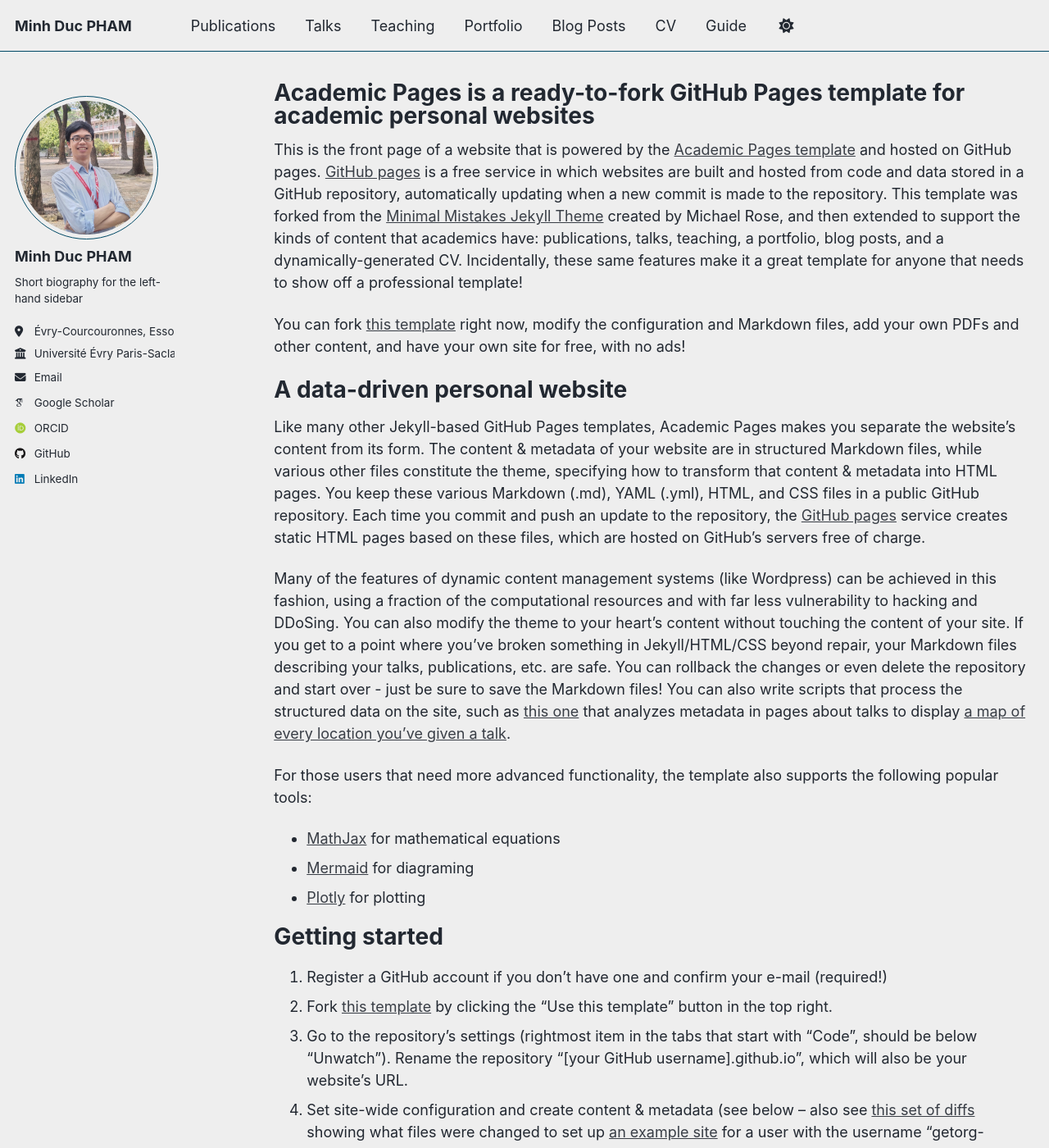
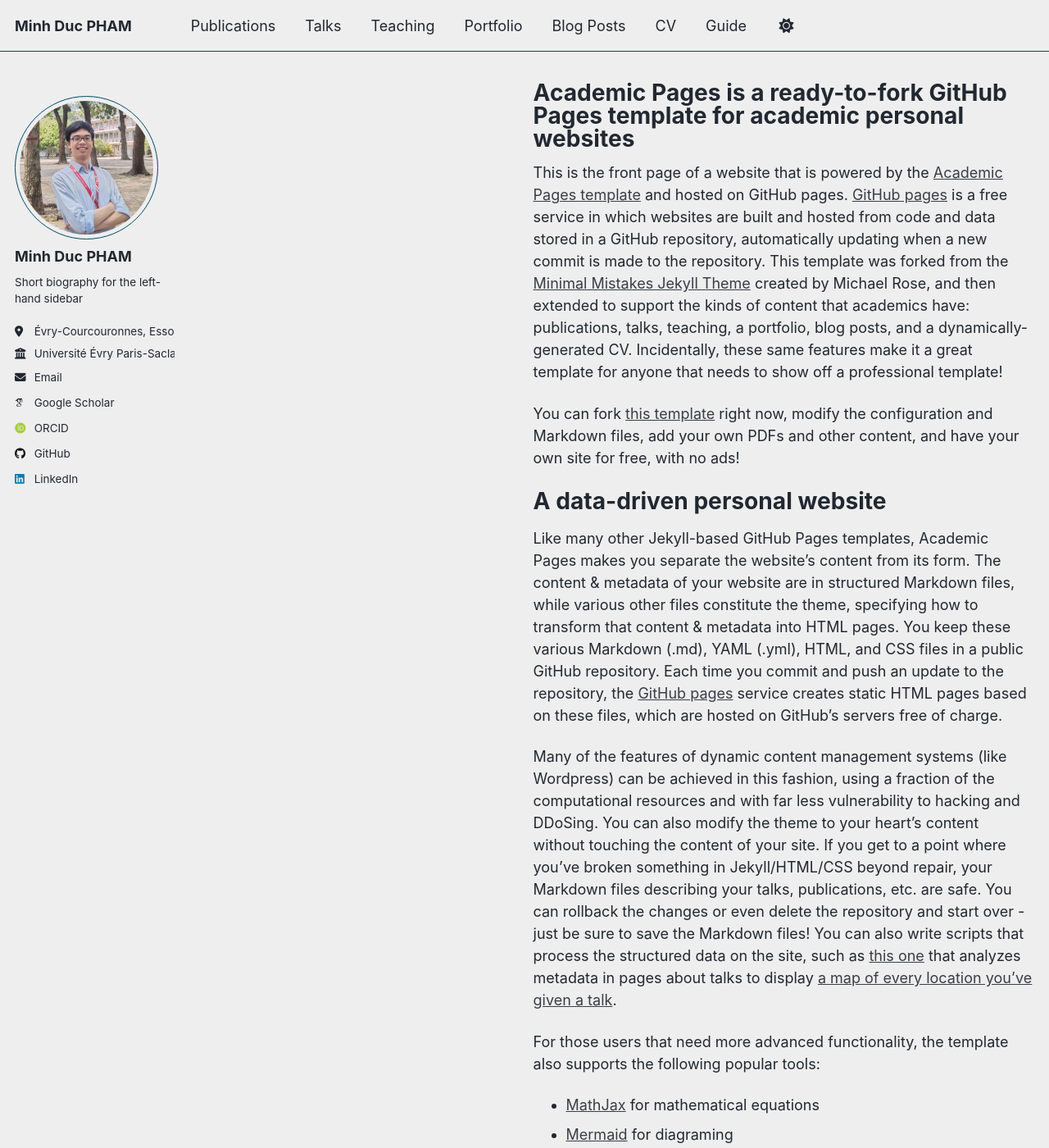
Before and after one commit to phamminhducH/phamminhducH.github.io, a Jekyll site: the page built from _pages/about.md, in a window 1280 px wide and 1400 px high. Shown: the whole window at 82% size. Built offline with Jekyll 4.4.1, drawn with Linux system fonts in a browser that asks for light colours; some web fonts are replaced; a script that is not in the unit is left out.

Commit message:
Update _page.scss

```diff
--- a/_sass/layout/_page.scss
+++ b/_sass/layout/_page.scss
@@ -19,7 +19,7 @@
 .page {
   @include breakpoint($large) {
     @include span(9 of 12 last);
-    @include prefix(0 of 12);
+    @include prefix(3 of 12);
     @include suffix(0 of 12);
   }
 
```
